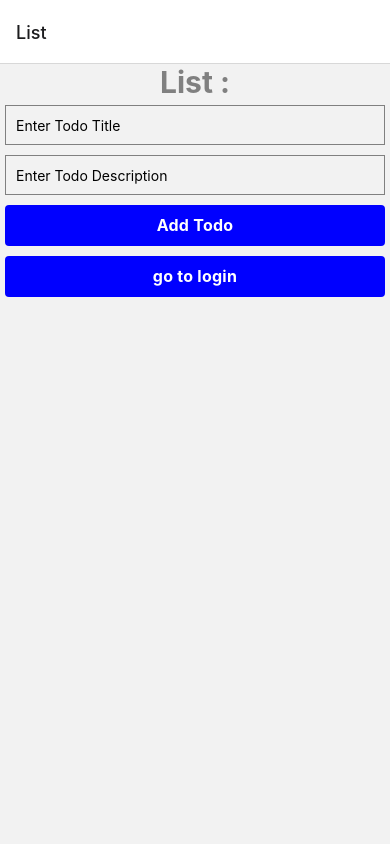
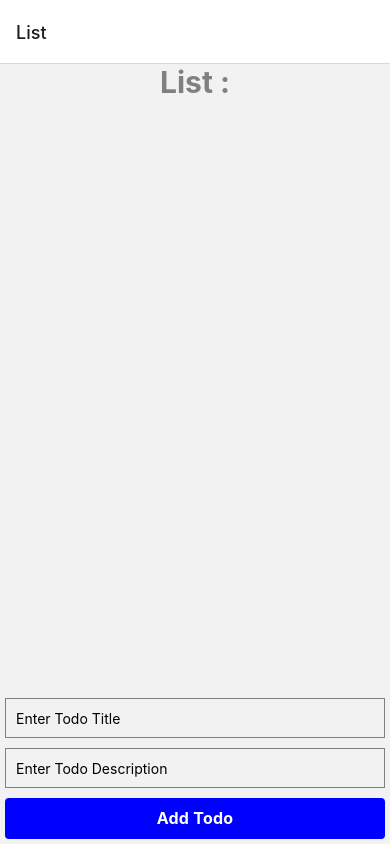
Before and after one commit to raschaZ/todo-mobile-react, a React Native app: screen /List in a window 390 px wide. Built offline with nearby package versions, Linux system fonts and the light colour scheme; no server answers.

Commit message:
adjust scrolling with keyboard

```diff
--- a/app/components/TodoItem.tsx
+++ b/app/components/TodoItem.tsx
@@ -23,7 +23,7 @@ export default function TodoItem(props: TodoItemProps) {
   useEffect(() => {
     const unsubscribeFromAuthStatuChanged = onAuthStateChanged(auth, (user) => {
       if (!user) {
-        // navigation.navigate('Login');
+        navigation.navigate('Login');
       }
     });
     return unsubscribeFromAuthStatuChanged;
--- a/app/screens/Details.tsx
+++ b/app/screens/Details.tsx
@@ -1,6 +1,6 @@
 import { getAuth, onAuthStateChanged } from 'firebase/auth';
 import React, { useEffect } from 'react';
-import { View, Text, StyleSheet } from 'react-native';
+import { View, Text, StyleSheet, ScrollView } from 'react-native';
 
 const Details = ({ route }: any, { navigation }: any) => {
   const { item } = route.params;
@@ -15,10 +15,13 @@ const Details = ({ route }: any, { navigation }: any) => {
   }, []);
   return (
     <View style={styles.container}>
-      <Text style={styles.text}>Details</Text>
+      <Text style={styles.title}>Details</Text>
       <Text>Title: {item.title}</Text>
       <Text>Done: {item.done ? 'Yes' : 'No'}</Text>
-      <Text>Description: {item.description}</Text>
+      <ScrollView>
+        <Text style={styles.title}>Description:</Text>
+        <Text style={styles.description}>{item.description}</Text>
+      </ScrollView>
     </View>
   );
 };
@@ -29,6 +32,16 @@ const styles = StyleSheet.create({
     backgroundColor: '#fff',
     alignItems: 'center',
     justifyContent: 'center',
+    padding: 20,
+  },
+  title: {
+    margin: 5,
+    fontSize: 16,
+    lineHeight: 21,
+    fontWeight: 'bold',
+    letterSpacing: 0.25,
+    color: 'black',
+    textAlign: 'justify',
   },
   text: {
     margin: 5,
@@ -37,7 +50,11 @@ const styles = StyleSheet.create({
     fontWeight: 'bold',
     letterSpacing: 0.25,
     color: 'black',
-    textAlign: 'center',
+    textAlign: 'justify',
+  },
+  description: {
+    textAlign: 'justify',
+    padding: 5,
   },
 });
 
--- a/app/screens/Login.tsx
+++ b/app/screens/Login.tsx
@@ -17,7 +17,7 @@ const Details = ({ navigation }: any) => {
   useEffect(() => {
     const unsubscribeFromAuthStatuChanged = onAuthStateChanged(auth, (user) => {
       if (user) {
-        // navigation.navigate('List');
+        navigation.navigate('List');
       }
     });
     return unsubscribeFromAuthStatuChanged;
--- a/app/screens/TodoList.tsx
+++ b/app/screens/TodoList.tsx
@@ -6,6 +6,10 @@ import {
   TextInput,
   Pressable,
   StyleSheet,
+  ScrollView,
+  Dimensions,
+  KeyboardAvoidingView,
+  Platform,
 } from 'react-native';
 import {
   addDoc,
@@ -21,6 +25,8 @@ import {
 import { FIREBASE_DB } from '../../firebaseConfig';
 import TodoItem from '../components/TodoItem';
 import { getAuth, onAuthStateChanged, User } from 'firebase/auth';
+const { width, height } = Dimensions.get('window');
+
 interface Todo {
   id: string;
   title: string;
@@ -77,7 +83,7 @@ const TodoList = ({ navigation }: any) => {
       title: todoTitle,
       done: false,
       description: todoDescription, // Add description
-      userId: currentUser?.uid, // Add description
+      userId: currentUser?.uid, // Add userId
     });
 
     // Clear the todo title input field after adding a todo
@@ -112,17 +118,25 @@ const TodoList = ({ navigation }: any) => {
   );
 
   const keyExtractor = (item: Todo) => item.id ?? Math.random().toString();
-
   return (
-    <View>
-      <Text style={styles.title}>List :</Text>
+    <KeyboardAvoidingView
+      behavior={Platform.OS === 'ios' ? 'padding' : 'height'}
+      keyboardVerticalOffset={Platform.OS === 'ios' ? 0 : -500}
+      style={{ flex: 1 }}
+    >
+      <ScrollView contentContainerStyle={{ flex: 1 }}>
+        <Text style={[styles.title, { height: height * 0.07 }]}>List :</Text>
+        <View style={{ flex: 1 }}>
+          <ScrollView>
             <FlatList
               data={todos}
               renderItem={renderTodoItem}
               keyExtractor={keyExtractor}
               contentContainerStyle={styles.container}
             />
-
+          </ScrollView>
+        </View>
+        <View>
           <TextInput
             style={styles.input}
             placeholder="Enter Todo Title"
@@ -141,13 +155,9 @@ const TodoList = ({ navigation }: any) => {
           >
             <Text style={styles.text}>Add Todo</Text>
           </Pressable>
-      <Pressable
-        style={styles.button}
-        onPress={() => navigation.navigate('Login')}
-      >
-        <Text style={styles.text}>go to login</Text>
-      </Pressable>
         </View>
+      </ScrollView>
+    </KeyboardAvoidingView>
   );
 };
 
```
Lines whose indentation alone changed are shown as unchanged.
